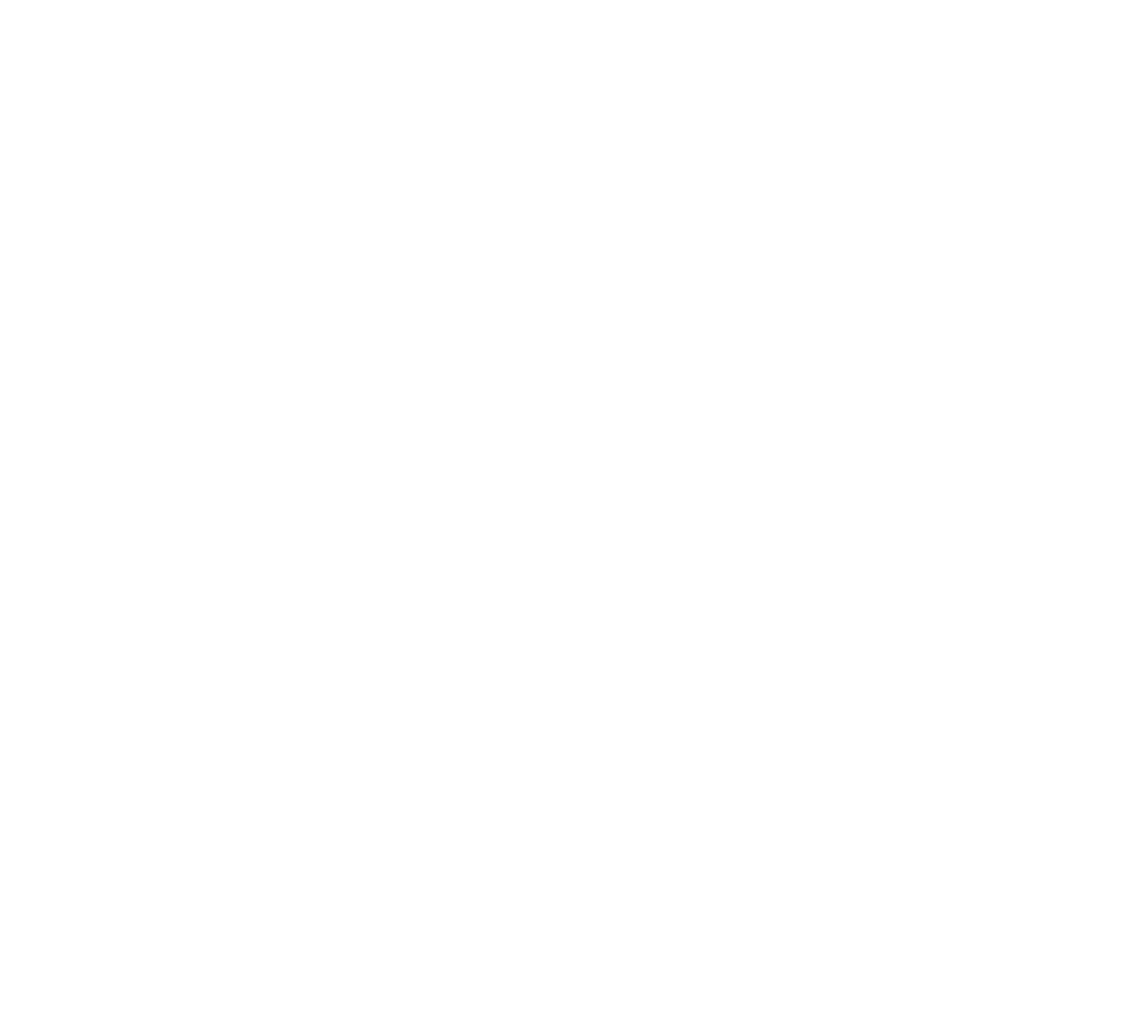
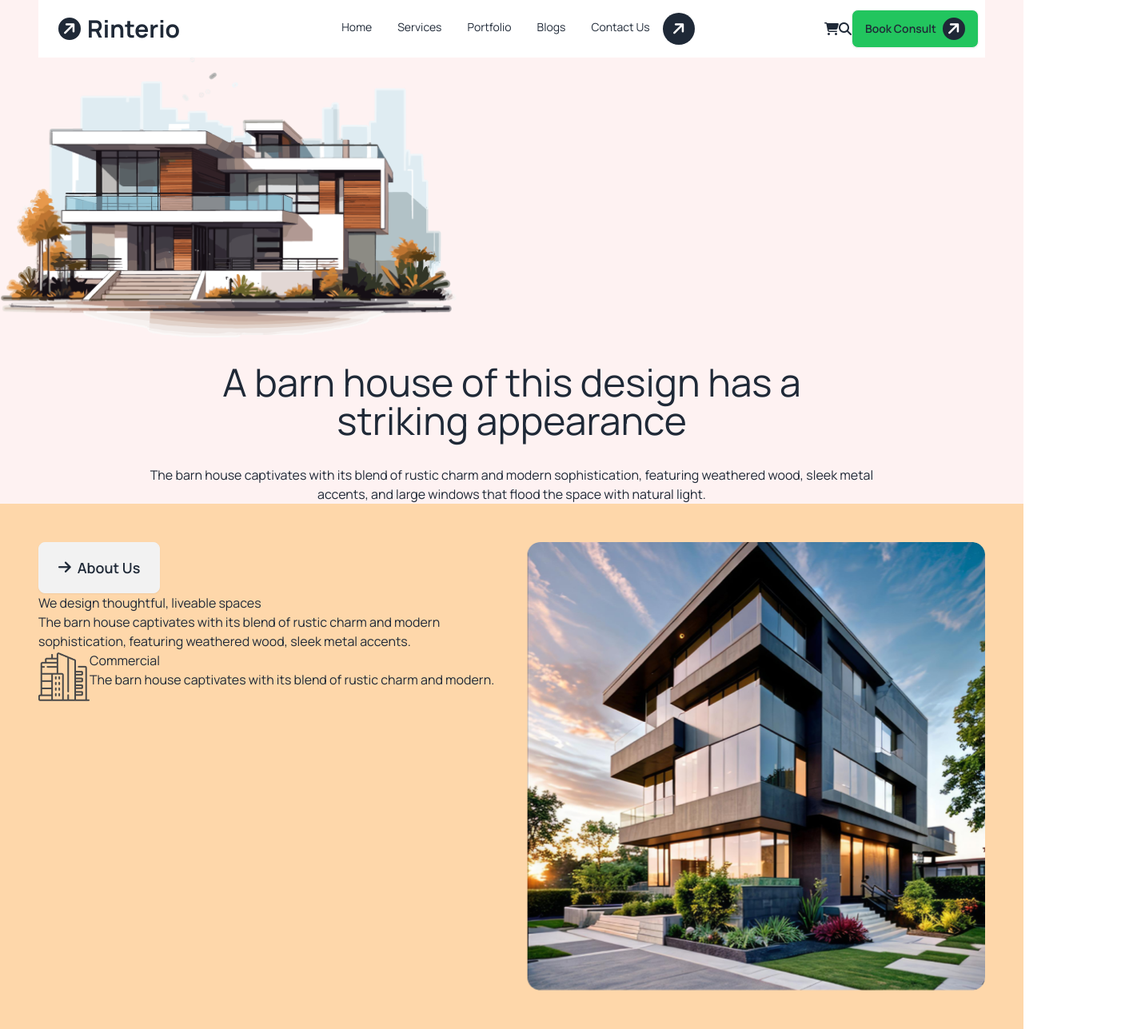
Before and after one commit to satyajit-jbl/3-b10a-satyajit, a plain HTML site: page index.html in a window 1280 px wide. Shown: the whole page at 80% size, 1427 px wide, since content can reach past the window. Before the commit the page ends 800 px from the top, so only its background shows below. Drawn offline with nearby package versions, Linux system fonts and the light colour scheme.

Commit message:
banner done

```diff
--- a/index.html
+++ b/index.html
@@ -7,8 +7,117 @@
     <!-- Tailwind and daisyui cdn -->
     <link href="https://cdn.jsdelivr.net/npm/daisyui@4.12.10/dist/full.min.css" rel="stylesheet" type="text/css" />
     <script src="https://cdn.tailwindcss.com"></script>
+    <!-- fontawesome kit -->
+    <script src="https://kit.fontawesome.com/a204cd4eb6.js" crossorigin="anonymous"></script>
+    <!-- google font manrope -->
+    <link rel="preconnect" href="https://fonts.googleapis.com">
+    <link rel="preconnect" href="https://fonts.gstatic.com" crossorigin>
+    <link href="https://fonts.googleapis.com/css2?family=Manrope:wght@200..800&display=swap" rel="stylesheet">
+    <style>
+        .font-manrope{
+            font-family: "Manrope", sans-serif;
+        }
+    </style>
+    <script>
+        tailwind.config = {
+          theme: {
+            extend: {
+              colors: {
+                clifford: '#da373d',
+                'bike-primary': '#E96F51',
+                'btn-arrow': '-rotate-45 bg-gray-800 text-xl text-white rounded-full w-7 h-7 flex items-center justify-center',
+                'bike-primary-blue': 'rgb(35, 166, 240)',
+                // 'btn-arrow': '<i class="fa-solid fa-arrow-right -rotate-45 bg-gray-800 text-xl text-white rounded-full w-7 h-7 flex items-center justify-center"></i>',
+              }
+            }
+          }
+        }
+      </script>
 </head>
-<body>
+<body class="font-manrope mx-auto">
+    <header class="bg-red-50">
+        <!-- nav section start here -->
+       <nav class="pr-12 pl-12">
+        <div class="navbar bg-base-100">
+            <div class="navbar-start">
 
+              <a class="btn btn-ghost font-bold text-3xl"><i class="fa-solid fa-arrow-right -rotate-45 bg-gray-800 text-xl text-white rounded-full w-7 h-7 flex items-center justify-center"></i> Rinterio</a>
+            </div>
+            <div class="navbar-center hidden lg:flex">
+              <ul class="menu menu-horizontal px-1">
+                <li><a>Home</a></li>
+                  <li><a>Services</a></li>
+                  <li><a>Portfolio</a></li>
+                  <li><a>Blogs</a></li>
+                  <li><a>Contact Us</a></li>
+                  <i class="fa-solid fa-arrow-right -rotate-45 bg-gray-800 text-xl text-white rounded-full w-10 h-10 flex items-center justify-center"></i>
+              </ul>
+            </div>
+            <div class="navbar-end lg:flex md:hidden">
+                <i class="fa-solid fa-cart-shopping "></i>
+                <i class="fa-solid fa-magnifying-glass"></i>
+              <a class="btn bg-green-500">Book Consult <i class="fa-solid fa-arrow-right -rotate-45 bg-gray-800 text-xl text-white rounded-full w-7 h-7 flex items-center justify-center"></i></a>
+
+            </div>
+            <div class="dropdown">
+                <div tabindex="0" role="button" class="btn btn-ghost lg:hidden">
+                  <svg
+                    xmlns="http://www.w3.org/2000/svg"
+                    class="h-5 w-5"
+                    fill="none"
+                    viewBox="0 0 24 24"
+                    stroke="currentColor">
+                    <path
+                      stroke-linecap="round"
+                      stroke-linejoin="round"
+                      stroke-width="2"
+                      d="M4 6h16M4 12h8m-8 6h16" />
+                  </svg>
+                </div>
+                <ul
+                  tabindex="0"
+                  class="menu menu-sm dropdown-content bg-base-100 rounded-box z-[1] mt-3 w-52 p-2 shadow">
+                  <li><a>Home</a></li>
+                  <li><a>Services</a></li>
+                  <li><a>Portfolio</a></li>
+                  <li><a>Blogs</a></li>
+                  <li><a>Contact Us</a></li>
+                </ul>
+              </div>
+          </div>
+
+       </nav>
+       <!-- banner section start here -->
+        <div>
+            <img class="block justify-center" src="./assets/banner.png" alt="">
+            <h1 class="text-bold text-5xl text-center p-8">A barn house of this design has a<br> striking appearance</h1>
+            <p class="text-center">The barn house captivates with its blend of rustic charm and modern sophistication, featuring weathered wood, sleek metal<br> accents, and large windows that flood the space with natural light.</p>
+        </div>
+    </header>
+
+    <main>
+        <!-- We design thoughtful, liveable spaces -->
+         <div class="bg-orange-200 flex p-12">
+            <div>
+                <button class="btn btn-xs sm:btn-sm md:btn-md lg:btn-lg"><i class="fa-solid fa-arrow-right"></i>About Us</button>
+                <h2>We design thoughtful, liveable spaces</h2>
+                <p>The barn house captivates with its blend of rustic charm and
+                    modern sophistication, featuring weathered wood, sleek metal accents.</p>
+                    <div class="flex">
+                        <img src="./assets/commercial.png" alt="">
+                        <div>
+                            <p>Commercial</p>
+                            <p>The barn house captivates with its blend of rustic charm and modern.</p>
+                        </div>
+                    </div>
+            </div>
+            <img src="./assets/Rectangle.png" alt="">
+         </div>
+
+    </main>
+
+    <footer>
+
+    </footer>
 </body>
 </html>
```
Also changed, not shown: tailwind.config.js (+8 -0 lines).
